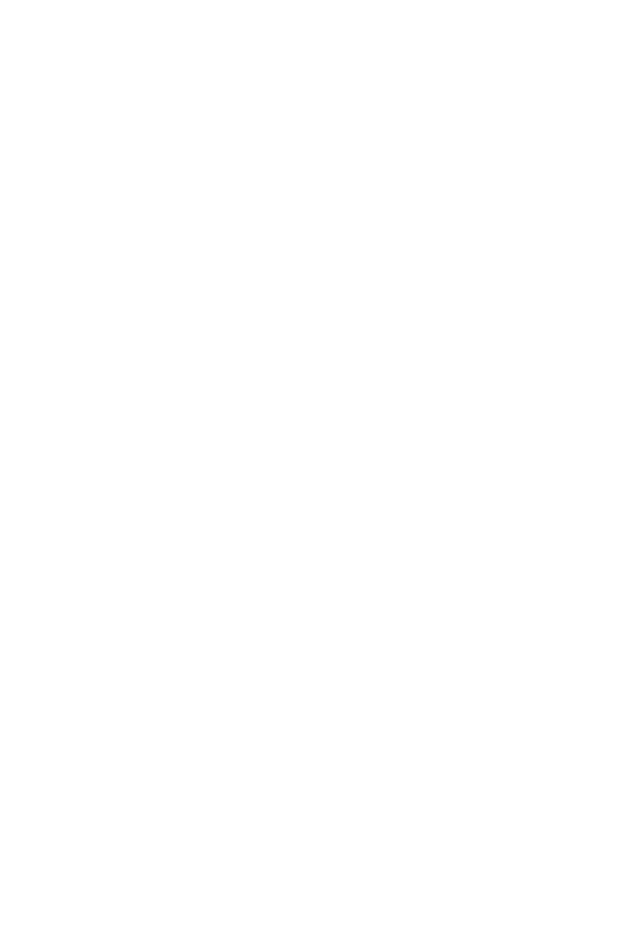
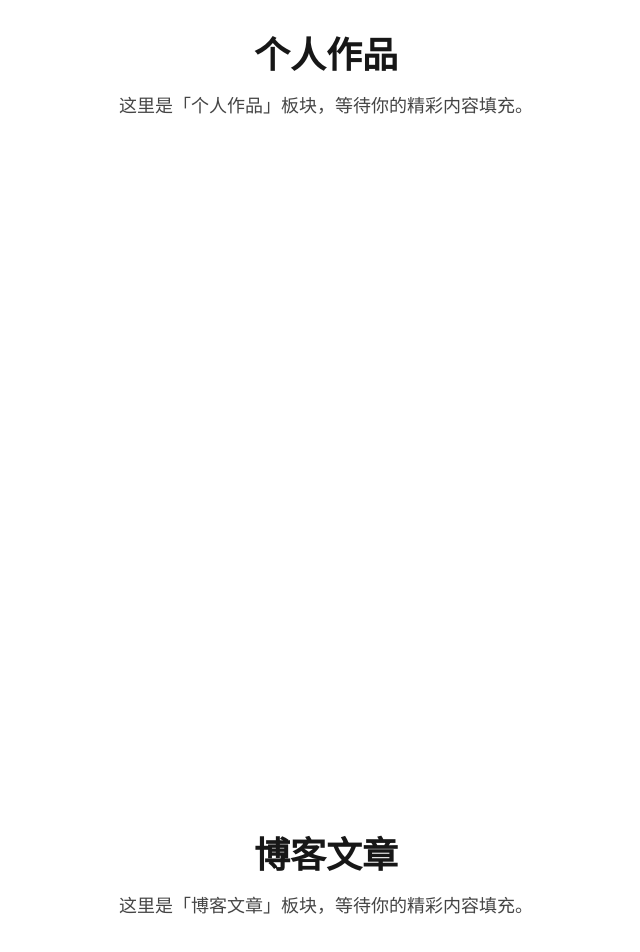
Before and after one commit to 424635328/ePage, a Next.js app: page / in a window 1280 px wide. Shown: the part 1202-2154 px from the top of the page, without its empty margins (314-954 px from the left). Before the commit the page ends 880 px from the top, so only its background shows below. Built offline with nearby package versions, Linux system fonts and the light colour scheme.

Commit message:
Update page.tsx

```diff
--- a/src/app/page.tsx
+++ b/src/app/page.tsx
@@ -1,33 +1,49 @@
 // app/page.tsx
 
 import HeroSection from '@/components/sections/HeroSection';
-// 未来你可以在这里导入更多区块组件
-// import AboutSection from '@/components/sections/AboutSection';
-// import ProjectsSection from '@/components/sections/ProjectsSection';
+import PlaceholderSection from '@/components/sections/PlaceholderSection';
 
 export default function Home() {
   return (
-    // 使用 <main> 标签来包裹主要内容
-    <main>
-      {/* --- 首屏区块 --- */}
+    <>
+      {/* HeroSection 保持透明，完全展示背景 */}
       <HeroSection />
 
       {/*
-        ============================================================
-        ==  未来，你只需要在这里添加新的区块组件即可扩展页面内容  ==
-        ============================================================
+        FIX: 为所有内容板块添加半透明背景和背景模糊效果。
+        这能确保文字在复杂的动画背景下依然清晰可读，并产生漂亮的层次感。
+      */}
+      <PlaceholderSection
+        id="works"
+        title="个人作品"
+        className="bg-background/70 backdrop-blur-sm"
+      >
+        <p>这里是「个人作品」板块，等待你的精彩内容填充。</p>
+      </PlaceholderSection>
 
-        例如，创建一个 "关于我" 的区块:
-        1. 在 components/sections/ 中创建 AboutSection.tsx 和 AboutSection.module.css
-        2. 在本文件中取消下面的注释:
-      */}
+      <PlaceholderSection
+        id="blog"
+        title="博客文章"
+        className="bg-background/70 backdrop-blur-sm"
+      >
+        <p>这里是「博客文章」板块，等待你的精彩内容填充。</p>
+      </PlaceholderSection>
 
-      {/* --- 关于我区块 (示例) --- */}
-      {/* <AboutSection /> */}
+      <PlaceholderSection
+        id="about"
+        title="关于我"
+        className="bg-background/70 backdrop-blur-sm"
+      >
+        <p>这里是「关于我」板块，等待你的精彩内容填充。</p>
+      </PlaceholderSection>
 
-      {/* --- 项目展示区块 (示例) --- */}
-      {/* <ProjectsSection /> */}
-
-    </main>
+      <PlaceholderSection
+        id="contact"
+        title="联系方式"
+        className="bg-background/70 backdrop-blur-sm"
+      >
+        <p>这里是「联系方式」板块，等待你的精彩内容填充。</p>
+      </PlaceholderSection>
+    </>
   );
 }
```
